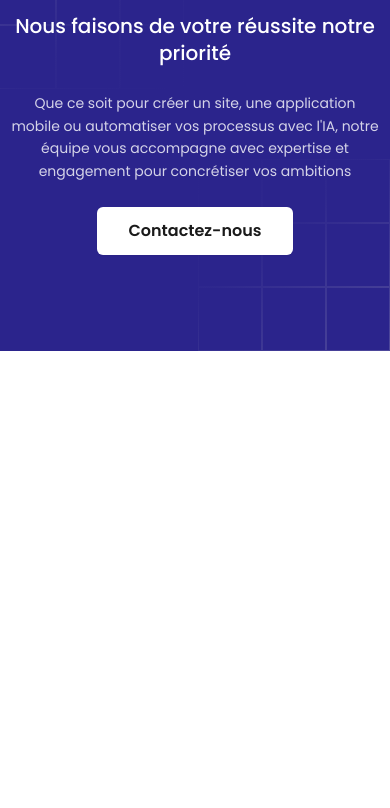
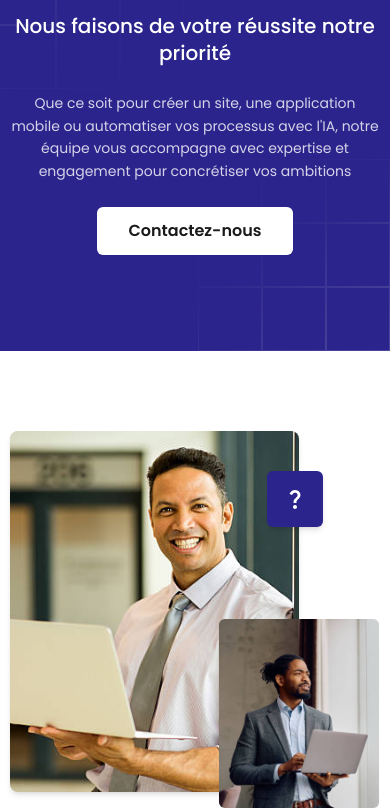
Before and after one commit to SaidouJalloh/afriAi-solutions, a Next.js app: page / in a window 390 px wide. Shown: the part 7267-8075 px from the top of the page. Before the commit the page ends 7618 px from the top, so only its background shows below. Built offline with nearby package versions, Linux system fonts and the light colour scheme.

Commit message:
AFRI-11 Implement images without text side (responsive)

```diff
--- a/src/app/page.tsx
+++ b/src/app/page.tsx
@@ -7,6 +7,7 @@ import Home from "@components/home/home/home";
 import Testimonials from "@/components/testimonials/testimonials-section/testimonials";
 import Team from "@/components/team/team-section/team";
 import CTASection from "@/components/CTA/cta-section";
+import FAQ from "@/components/FAQ/faq";
 
 export default function LandingPage() {
     return (
@@ -20,6 +21,7 @@ export default function LandingPage() {
             <Testimonials />
             <Team />
             <CTASection />
+            <FAQ />
         </div>
     );
 }
--- /dev/null
+++ b/src/components/FAQ/faq.tsx
@@ -0,0 +1,35 @@
+import Image from "next/image";
+import SharpQuestionIcon from "../ui/svgs/sharp-question";
+
+export default function FAQ() {
+    return (
+        <section className="xl:w-[80%] w-[95%] max-w-[90rem] mx-auto mt-20 flex md:justify-between justify-center gap-10 md:flex-nowrap flex-wrap">
+            {/* images container */}
+            <div className="relative md:p-0 pr-[5.1rem] md:max-w-[40%] max-w-full">
+                <div className="relative w-auto">
+                    {/* icon "?" */}
+                    <span className="absolute z-10 top-10 -right-6 py-4 px-4 text-white bg-afri-primary rounded-md shadow-md">
+                        <SharpQuestionIcon className="w-6 h-6" />
+                    </span>
+
+                    {/* image top */}
+                    <Image
+                        src={"/man-at-work.jpg"}
+                        alt="man at work"
+                        width={600}
+                        height={400}
+                        className="bg-black/10 rounded-lg w-[20.5rem] aspect-[335/419] object-cover shadow-md"
+                    />
+                    {/* image bottom */}
+                    <Image
+                        src={"/man-at-work-smoking.jpg"}
+                        alt="man at work"
+                        width={600}
+                        height={400}
+                        className="bg-black/10 rounded-md w-[10rem] aspect-[154/182] object-cover shadow-sm absolute -bottom-4 -right-20 [object-position:15%_40%]"
+                    />
+                </div>
+            </div>
+        </section>
+    );
+}
--- /dev/null
+++ b/src/components/ui/svgs/sharp-question.tsx
@@ -0,0 +1,10 @@
+export default function SharpQuestionIcon({ ...props }: React.SVGProps<SVGSVGElement>) {
+    return (
+        <svg xmlns="http://www.w3.org/2000/svg" {...props} viewBox="0 0 24 24">
+            <path
+                fill="currentColor"
+                d="M11.07 12.85c.77-1.39 2.25-2.21 3.11-3.44c.91-1.29.4-3.7-2.18-3.7c-1.69 0-2.52 1.28-2.87 2.34L6.54 6.96C7.25 4.83 9.18 3 11.99 3c2.35 0 3.96 1.07 4.78 2.41c.7 1.15 1.11 3.3.03 4.9c-1.2 1.77-2.35 2.31-2.97 3.45c-.25.46-.35.76-.35 2.24h-2.89c-.01-.78-.13-2.05.48-3.15M14 20c0 1.1-.9 2-2 2s-2-.9-2-2s.9-2 2-2s2 .9 2 2"
+            />
+        </svg>
+    );
+}
```
Also changed, not shown: public/man-at-work-smoking.jpg (added), public/man-at-work.jpg (added).
